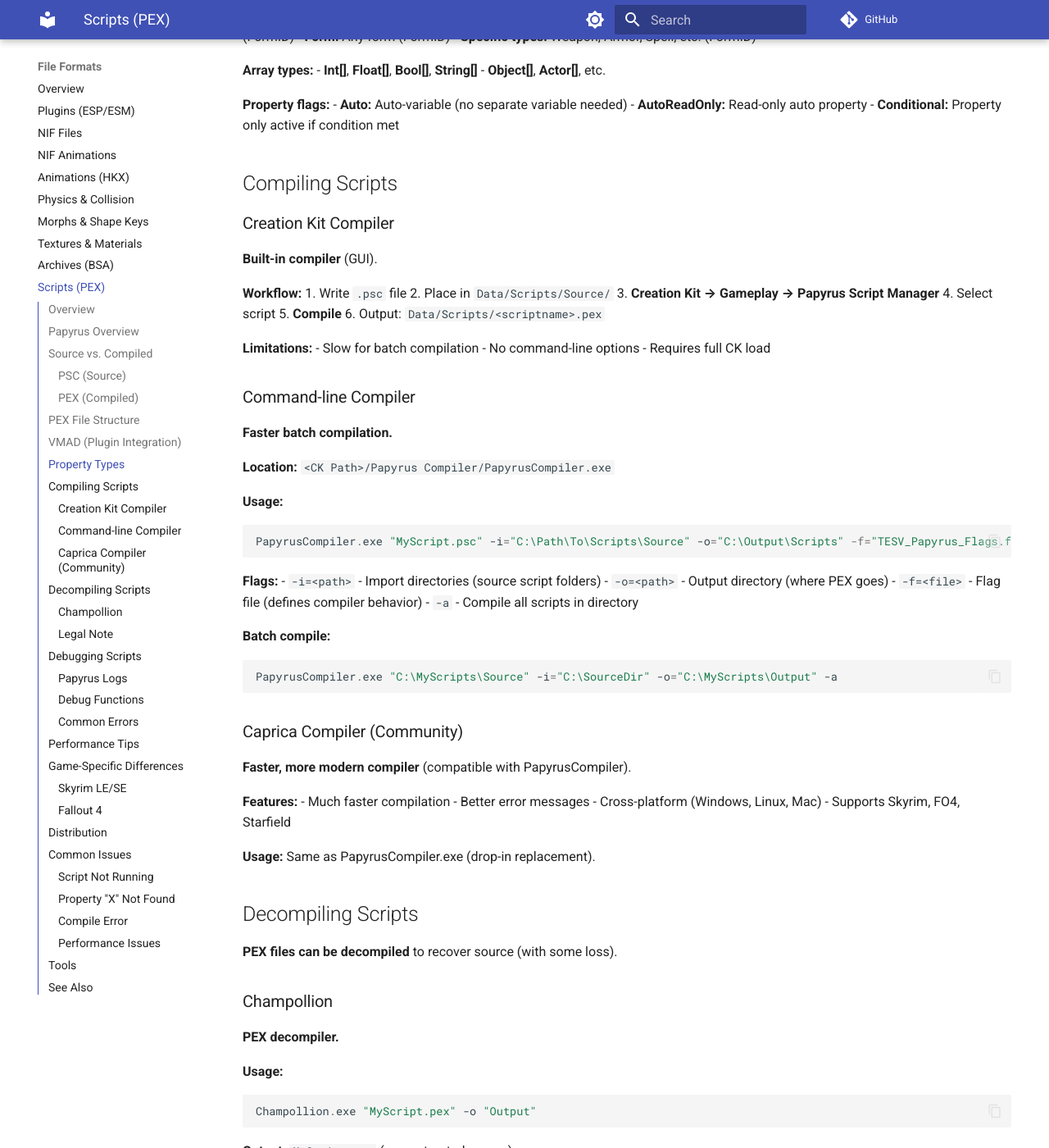
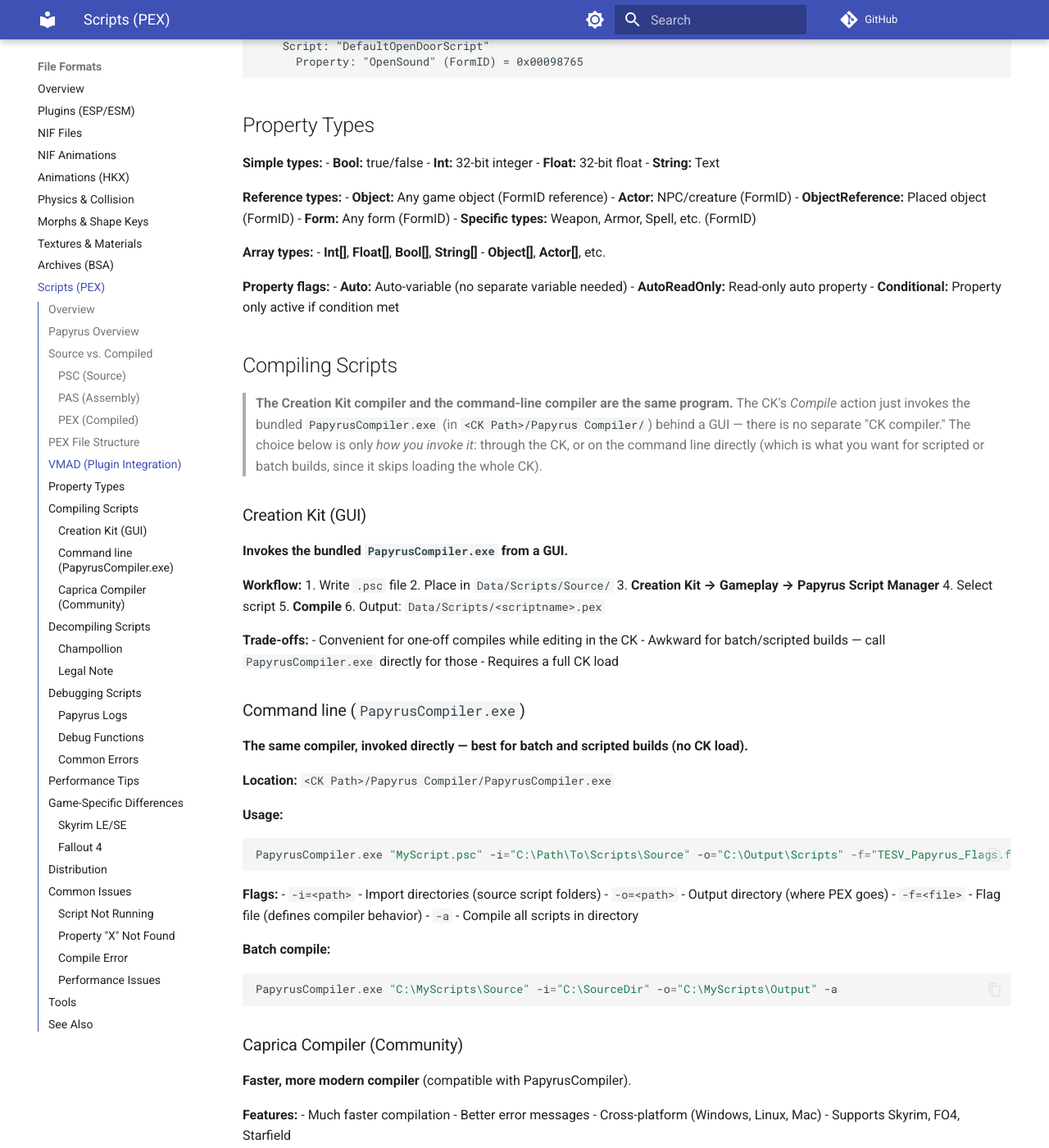
Before and after one commit to BadDogSkyrim/BethesdaLibrary, an MkDocs documentation site: the page built from docs/file-formats/scripts.md, in a window 1280 px wide and 1400 px high, scrolled down 3071 px. Shown: the whole window at 82% size. Built offline with MkDocs 1.6.1 and Material for MkDocs 9.7.7, drawn with Linux system fonts in a browser that asks for light colours; comment, search, counter and statistics services are not loaded; some of the changed text lies outside the part shown.

Commit message:
scripts: fold in Papyrus-expert corrections
- Clarify the CK compiler and command-line compiler are the same program
  (PapyrusCompiler.exe); the CK just wraps it in a GUI. Removes the misleading
  "CK compiler has no command-line options" framing.
- Add PAS (Papyrus assembly) as the .psc -> .pas -> .pex intermediary.
- Note OnUpdate / RegisterForUpdate are Skyrim-only; Fallout 4, Fallout 76, and
  Starfield use the timer system (StartTimer -> OnTimer). Flagged in Performance
  Tips and the FO4 differences.
- Note Papyrus's 100-frame call-stack cap under the stack-overflow error.

Co-Authored-By: Claude Opus 4.8 (1M context) <noreply@anthropic.com>

````diff
--- a/docs/file-formats/scripts.md
+++ b/docs/file-formats/scripts.md
@@ -59,6 +59,16 @@ Event OnActivate(ObjectReference akActionRef)
     endif
 EndEvent
 ```
+
+### PAS (Assembly)
+
+**Extension:** `.pas`
+**Format:** Plain-text Papyrus assembly
+
+The intermediary between source and binary. The compiler translates `.psc`
+source into `.pas` **assembly**, then assembles that into the final `.pex`
+bytecode (`.psc` → `.pas` → `.pex`). You don't normally ship or hand-edit PAS,
+but it can be emitted for low-level inspection of exactly what the compiler produced.
 
 ### PEX (Compiled)
 
@@ -161,9 +171,16 @@ ObjectReference "MyDoor"
 
 ## Compiling Scripts
 
-### Creation Kit Compiler
+> **The Creation Kit compiler and the command-line compiler are the same
+> program.** The CK's *Compile* action just invokes the bundled
+> `PapyrusCompiler.exe` (in `<CK Path>/Papyrus Compiler/`) behind a GUI — there is
+> no separate "CK compiler." The choice below is only *how you invoke it*: through
+> the CK, or on the command line directly (which is what you want for scripted or
+> batch builds, since it skips loading the whole CK).
 
-**Built-in compiler** (GUI).
+### Creation Kit (GUI)
+
+**Invokes the bundled `PapyrusCompiler.exe` from a GUI.**
 
 **Workflow:**
 1. Write `.psc` file
@@ -173,14 +190,14 @@ ObjectReference "MyDoor"
 5. **Compile**
 6. Output: `Data/Scripts/<scriptname>.pex`
 
-**Limitations:**
-- Slow for batch compilation
-- No command-line options
-- Requires full CK load
+**Trade-offs:**
+- Convenient for one-off compiles while editing in the CK
+- Awkward for batch/scripted builds — call `PapyrusCompiler.exe` directly for those
+- Requires a full CK load
 
-### Command-line Compiler
+### Command line (`PapyrusCompiler.exe`)
 
-**Faster batch compilation.**
+**The same compiler, invoked directly — best for batch and scripted builds (no CK load).**
 
 **Location:** `<CK Path>/Papyrus Compiler/PapyrusCompiler.exe`
 
@@ -300,8 +317,8 @@ ERROR: Cannot cast a <TypeA> to a <TypeB>
 ```
 ERROR: Stack dump: (stack dump follows)
 ```
-- **Cause:** Infinite loop or excessive recursion
-- **Fix:** Check event loops, avoid infinite RegisterForUpdate
+- **Cause:** Infinite loop or excessive recursion — Papyrus caps the call stack at **100 frames**, so deep or unbounded recursion trips this quickly
+- **Fix:** Check event loops, rewrite recursion iteratively (keep depth well under 100), avoid infinite RegisterForUpdate
 
 **Suspended stack:**
 ```
@@ -311,6 +328,14 @@ WARNING: Saving a suspended stack. <script>.<function>
 - **Usually harmless**, but can indicate slow script
 
 ## Performance Tips
+
+> `[Skyrim]` **The `OnUpdate` event and the `RegisterForUpdate` /
+> `RegisterForSingleUpdate` polling model only exist in Skyrim.** Fallout 4,
+> Fallout 76, and Starfield removed them in favor of the **timer system** —
+> `StartTimer()` / `StartTimerGameTime()` fire a one-shot `OnTimer()` /
+> `OnTimerGameTime()` event. The examples below use Skyrim's `OnUpdate`; on the
+> newer games apply the same ideas (sensible intervals, cancel when done, cache
+> references) with timers instead.
 
 **Avoid OnUpdate spam:**
 ```papyrus
@@ -402,6 +427,7 @@ EndEvent
 - `WorkshopParentScript`
 
 **Differences from Skyrim:**
+- No `OnUpdate` / `RegisterForUpdate` — uses the timer system instead (`StartTimer` → `OnTimer`)
 - Struct types (custom data structures)
 - var keyword (type inference)
 - CustomEvent system
````
